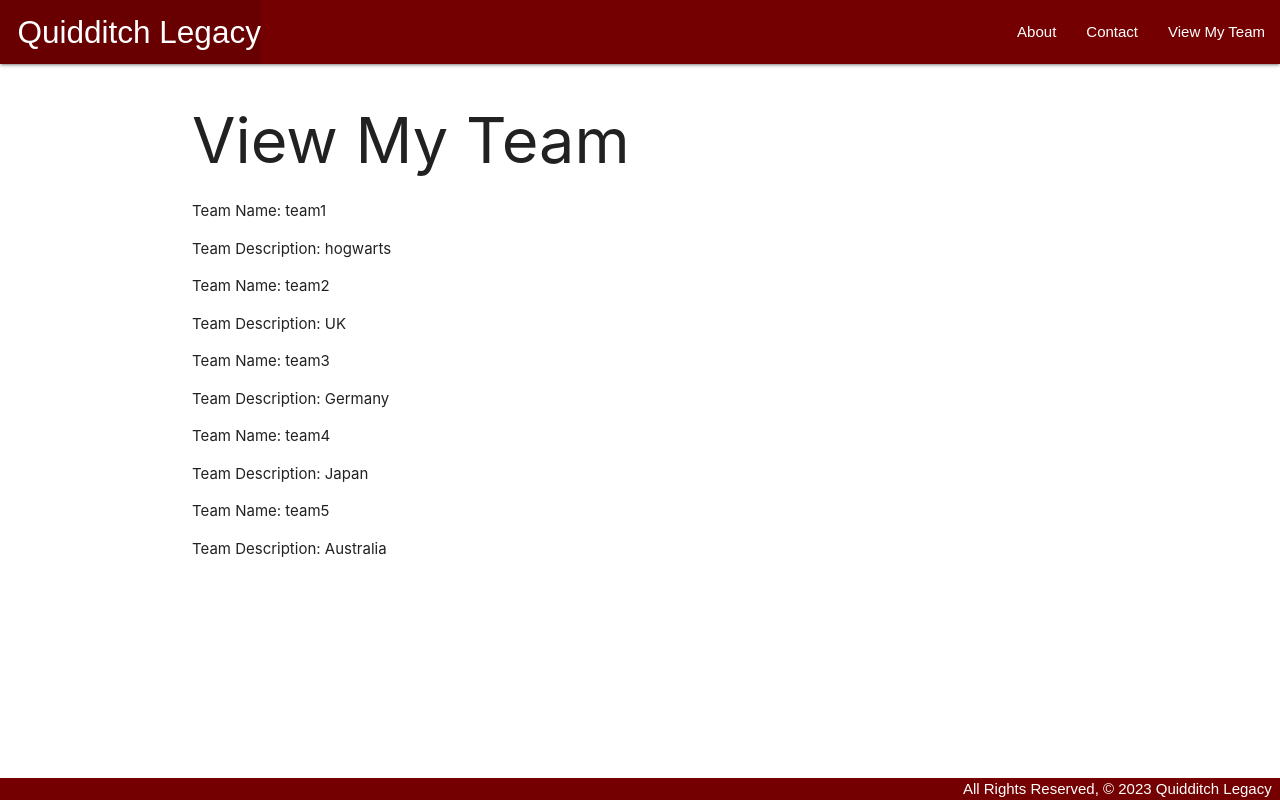
After one commit to SungMK/Quidditch-Legacy, a Django app: page /teams/ in a window 1280 px wide. The commit adds this page. Run offline with Django 4.2, Linux system fonts and the light colour scheme; some web fonts are replaced.

Commit message:
wip: test render functionality and add index functionality

```diff
--- a/main_app/templates/base.html
+++ b/main_app/templates/base.html
@@ -21,6 +21,7 @@
                 <ul class="right">
                     <li><a href="{% url 'about' %}">About</a></li>
                     <li><a href="{% url 'contact' %}">Contact</a></li>
+                    <li><a href="{% url 'index' %}">View My Team</a></li>
                 </ul>
             </div>
         </nav>
--- /dev/null
+++ b/main_app/templates/teams/index.html
@@ -0,0 +1,12 @@
+{% extends 'base.html' %}
+{% block content %}
+
+<h1>View My Team</h1>
+{% for team in teams %}
+
+<p>Team Name: {{ team.name }}</p>
+<p>Team Description: {{ team.description }}</p>
+
+{% endfor %}
+
+{% endblock %}
--- a/main_app/urls.py
+++ b/main_app/urls.py
@@ -5,6 +5,6 @@ urlpatterns = [
 	path('', views.home, name='home'),
     path('about/', views.about, name='about'),
     path('contact/', views.contact, name='contact'),
-    # path('team/', views.team_index, name='index'),
+    path('teams/', views.team_index, name='index'),
 
 ]
--- a/main_app/views.py
+++ b/main_app/views.py
@@ -1,4 +1,12 @@
 from django.shortcuts import render
+
+teams = [
+	{'name': 'team1', 'description': 'hogwarts'},
+	{'name': 'team2', 'description': 'UK'},
+	{'name': 'team3', 'description': 'Germany'},
+	{'name': 'team4', 'description': 'Japan'},
+	{'name': 'team5', 'description': 'Australia'},
+]
 
 def home(request):
 	return render(request, 'home.html')
@@ -9,5 +17,5 @@ def about(request):
 def contact(request):
 	return render(request, 'contact.html')
 
-# def team_index():
-# 	team =
+def team_index(request):
+	return render(request, 'teams/index.html', {'teams': teams})
```
